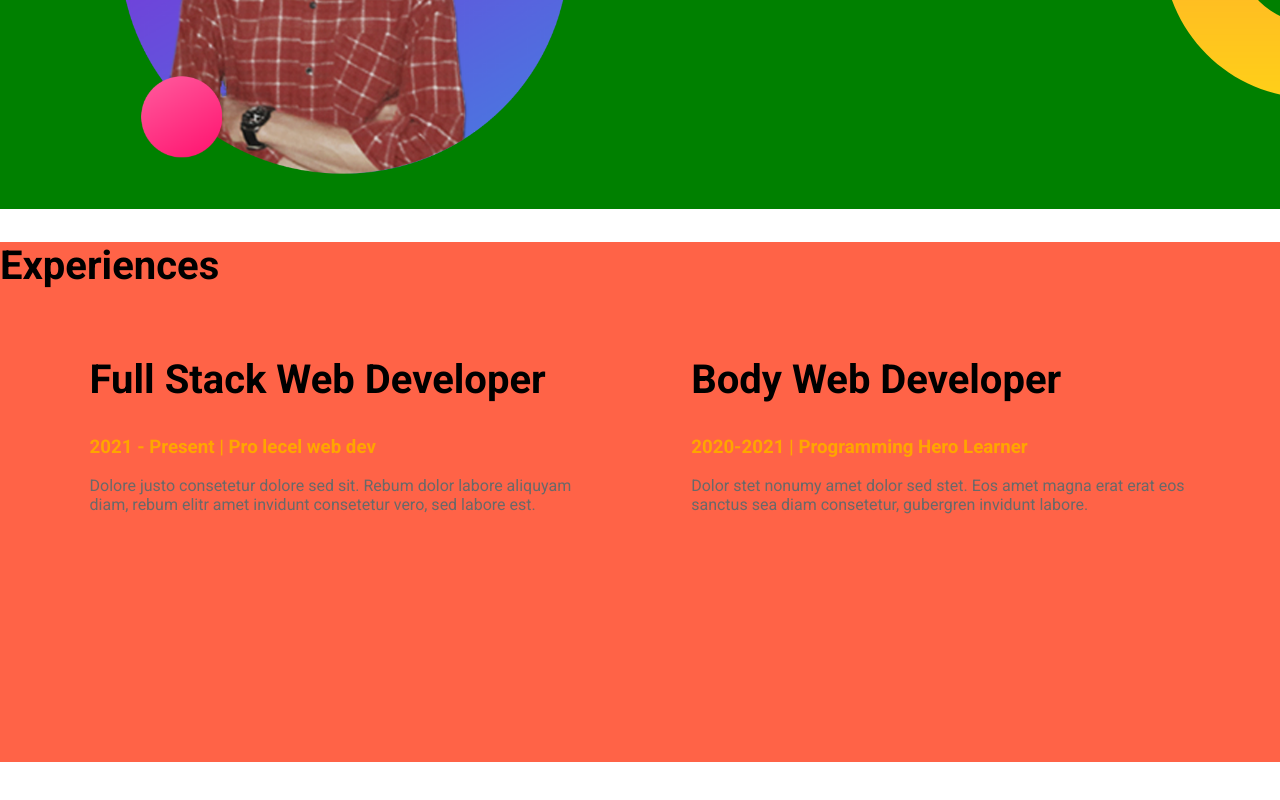
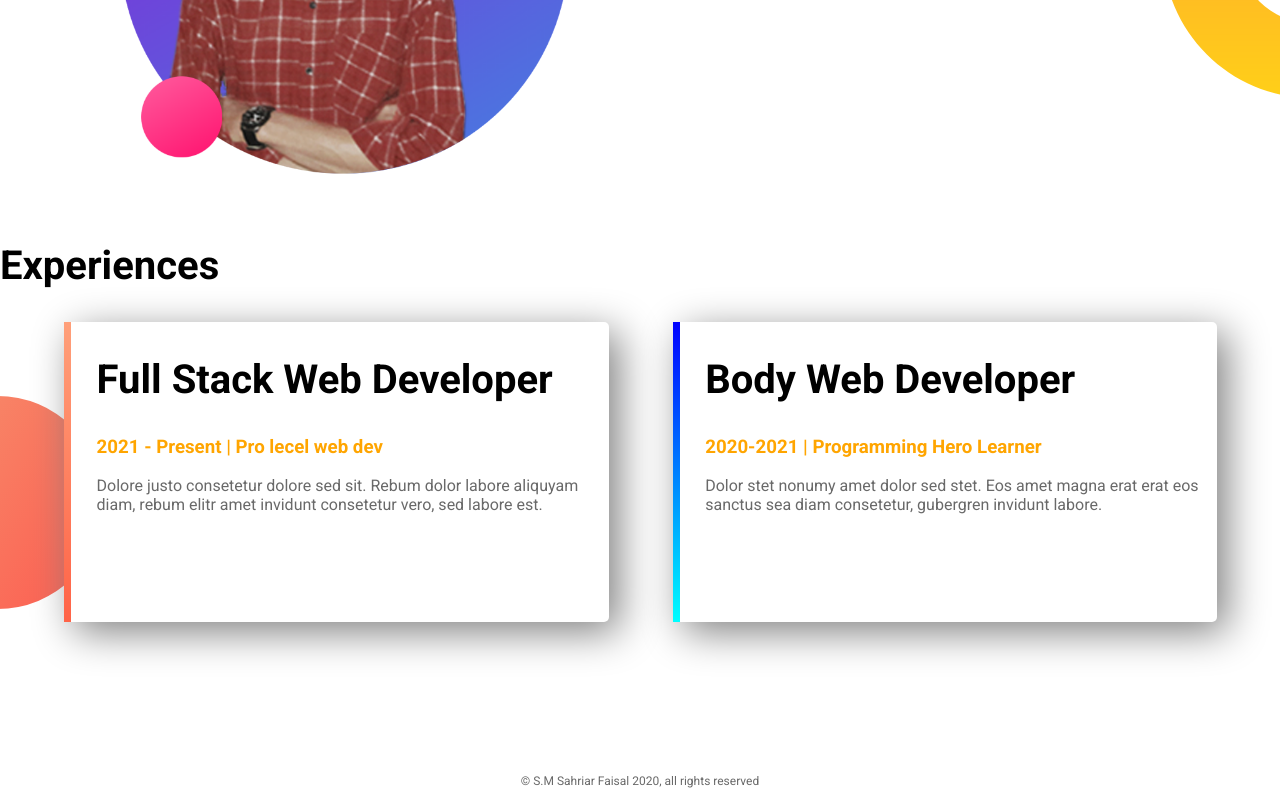
Before and after one commit to smsahriar360/web-portfolio, a plain HTML site: page index.html in a window 1280 px wide. Shown: the part 831-1631 px from the top of the page. Before the commit the page ends 1593 px from the top, so only its background shows below. Drawn offline with Linux system fonts and the light colour scheme.

Commit message:
Add Footer

```diff
--- a/index.html
+++ b/index.html
@@ -33,16 +33,19 @@
     </section>
     <section class="experience-section">
         <h2>Experiences</h2>
-        <div class="half-width">
+        <div id="full-stack" class="half-width single-experience">
             <h2>Full Stack Web Developer</h2>
             <h3 class="orange-highlight">2021 - Present | Pro lecel web dev</h3>
             <p>Dolore justo consetetur dolore sed sit. Rebum dolor labore aliquyam diam, rebum elitr amet invidunt consetetur vero, sed labore est.</p>
         </div>
-        <div class="half-width">
+        <div id="baby-web" class="half-width single-experience">
             <h2>Body Web Developer</h2>
             <h3 class="orange-highlight">2020-2021 | Programming Hero Learner</h3>
             <p>Dolor stet nonumy amet dolor sed stet. Eos amet magna erat erat eos sanctus sea diam consetetur, gubergren invidunt labore.</p>
         </div>
     </section>
+    <footer>
+        <p>	&#169; S.M Sahriar Faisal 2020, all rights reserved </p>
+    </footer>
 </body>
 </html>
--- a/style.css
+++ b/style.css
@@ -47,13 +47,43 @@
     background-image: url("images/dream-bg.png");
     background-repeat: no-repeat;
     background-position: right;
+    /*
     width: 100%;
     padding-bottom: 20px;
     height: 500px;
     background-color: green;
+    */
 }
+
+.single-experience{
+    box-shadow: 10px 10px 40px gray;
+    border-radius: 5px;
+   height: 60%;
+   background-color: #fff;
+}
+
 .experience-section{
+    /*
     width: 100%;
     height: 500px;
-    background-color: tomato;
+     */
+
+    background-image: url("images/exp-bg.png");
+    background-repeat: no-repeat;
+    background-position: left;
 }
+#full-stack{
+    border-left: 7px solid;
+    border-image: linear-gradient(180deg, lightSalmon, tomato);
+    border-image-slice: 1;
+}
+
+#baby-web{
+    border-left: 7px solid;
+    border-image: linear-gradient(180deg, blue, cyan);
+    border-image-slice: 1;
+}
+footer{
+    text-align: center;
+    font-size: 12px;
+}
```
